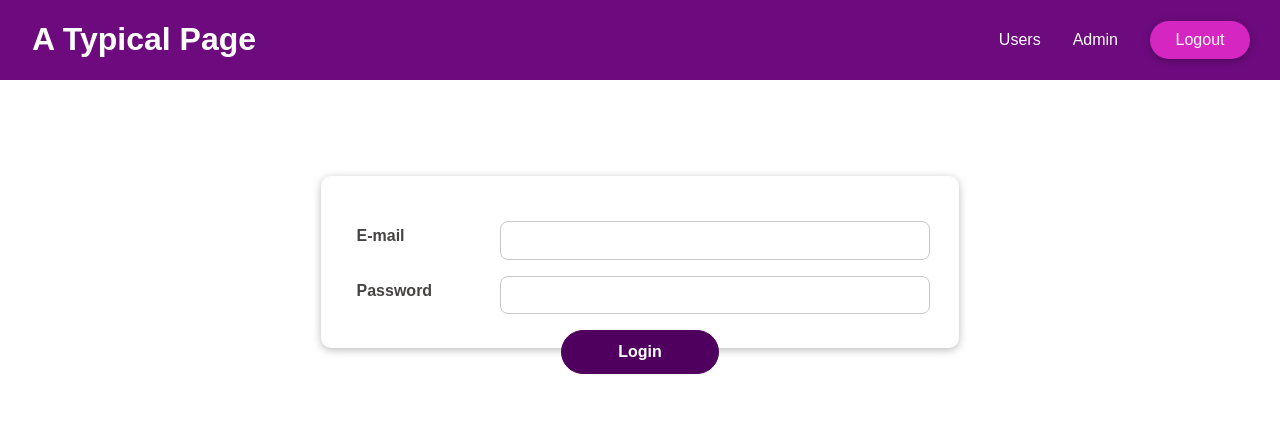
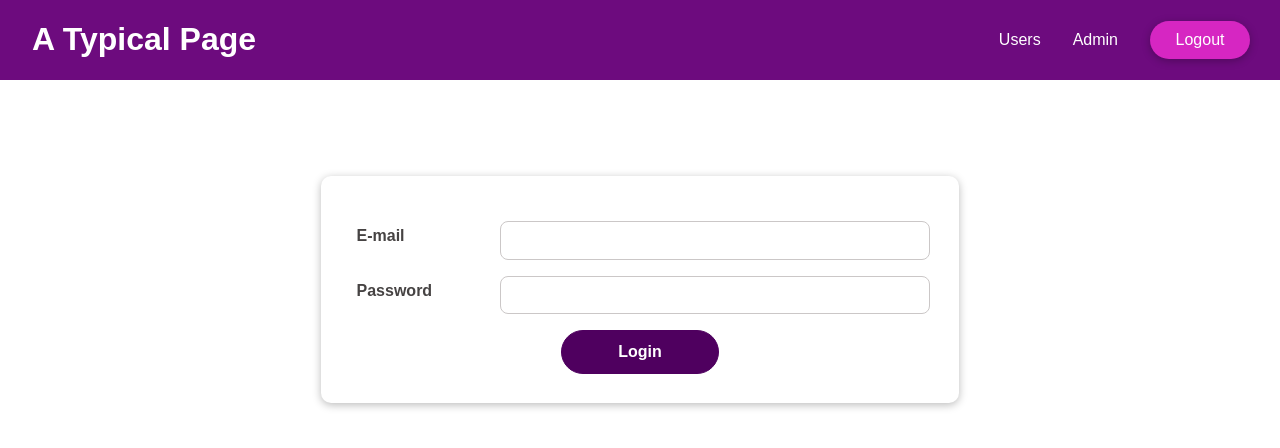
Before and after one commit to ogedengbewisdom/react_login_page, a React (Create React App) app: page / in a window 1280 px wide. Shown: the top 448 px of the page. Built offline with nearby package versions, Linux system fonts and the light colour scheme.

Commit message:
set the card component as a wrapper

```diff
--- a/src/components/UI/Card.module.css
+++ b/src/components/UI/Card.module.css
@@ -2,8 +2,6 @@
     box-shadow: 0 2px 8px rgb(0, 0, 0, 0.27);
     border-radius: 10px;
     background: white;
-    width: 630px;
-    height: 172px;
-    margin: auto;
+
 
 }
```
